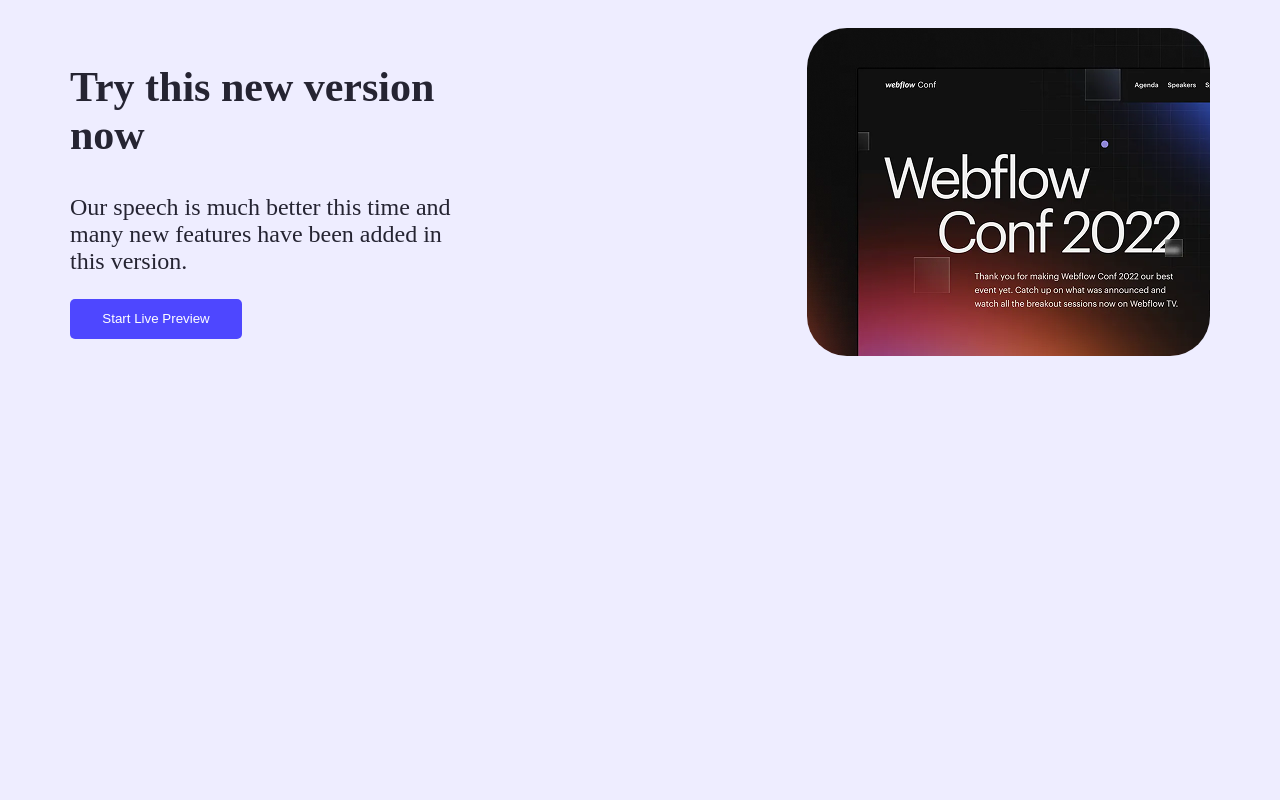
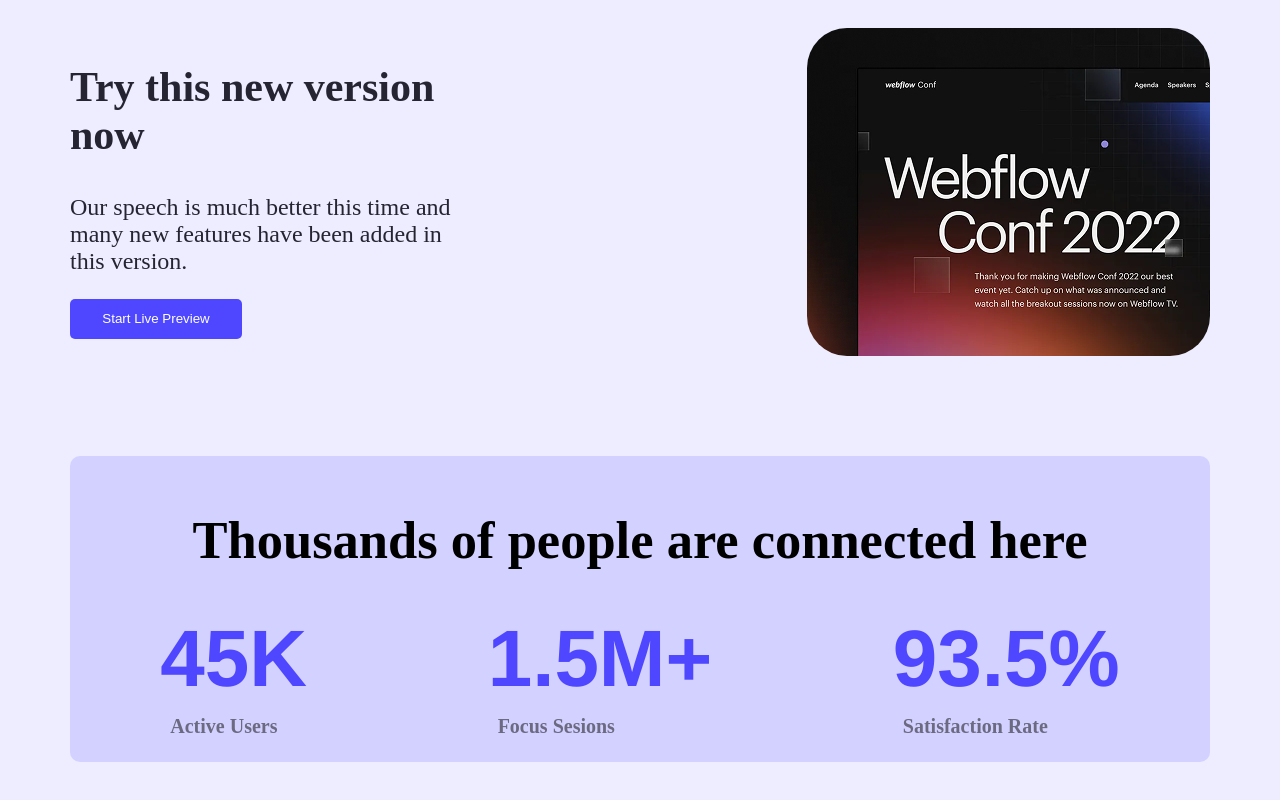
Before and after one commit to lvfahim/assignment1, a plain HTML site: page index.html in a window 1280 px wide. Shown: the part 778-1578 px from the top of the page. Before the commit the page ends 1234 px from the top, so only its background shows below. Drawn offline with Linux system fonts and the light colour scheme.

Commit message:
How many people are on my website added

```diff
--- a/index.html
+++ b/index.html
@@ -36,6 +36,31 @@
             </div>
         </section>
         <!--New verson end-->
+        <!--Wedside Persenteg start-->
+        <section>
+            <div class="persenteg-bg">
+                <div>
+                  <div class="persenteg-tital">
+                      <h2>Thousands of people are connected here</h2>
+                  </div>
+                  <div class="persenteg-dis">
+                      <div class="persenteg-lite">
+                          <h1>45K</h1>
+                          <h4>Active Users</h4>
+                      </div>
+                      <div class="persenteg-lite">
+                          <h1>1.5M+</h1>
+                          <h4>Focus Sesions</h4>
+                      </div>
+                      <div class="persenteg-lite">
+                          <h1>93.5%</h1>
+                          <h4>Satisfaction Rate</h4>
+                      </div>
+                </div>
+                </div>
+            </div>
+        </section>
+        <!--Wedside Persenteg end-->
     </main>
 </body>
 </html>
--- a/style/style.css
+++ b/style/style.css
@@ -87,3 +87,35 @@
     width: 403px;
     border-radius: 40px;
 }
+/* <!--Wedside Persenteg start--> */
+
+.persenteg-bg{
+    background-color: #4d47ff2a;
+    height: 306px;
+    width: 1140px;
+    margin: 100px auto;
+    border-radius: 10px;
+
+}
+.persenteg-tital{
+    font-size: 35px;
+    font-weight: bold;
+    text-align: center;
+    padding-top: 10px;
+}
+.persenteg-dis{
+ display: flex;
+ justify-content: space-around;
+}
+div .persenteg-lite h1{
+ font-size: 80px;
+ font-weight: bold;
+ margin: 0;
+ color: #4E47FF;
+ font-family:'Franklin Gothic Medium', 'Arial Narrow', Arial, sans-serifgi;
+}
+div .persenteg-lite h4{
+    font-size: 20px;
+    margin: 10px;
+    color: #0000007e;
+}
```
